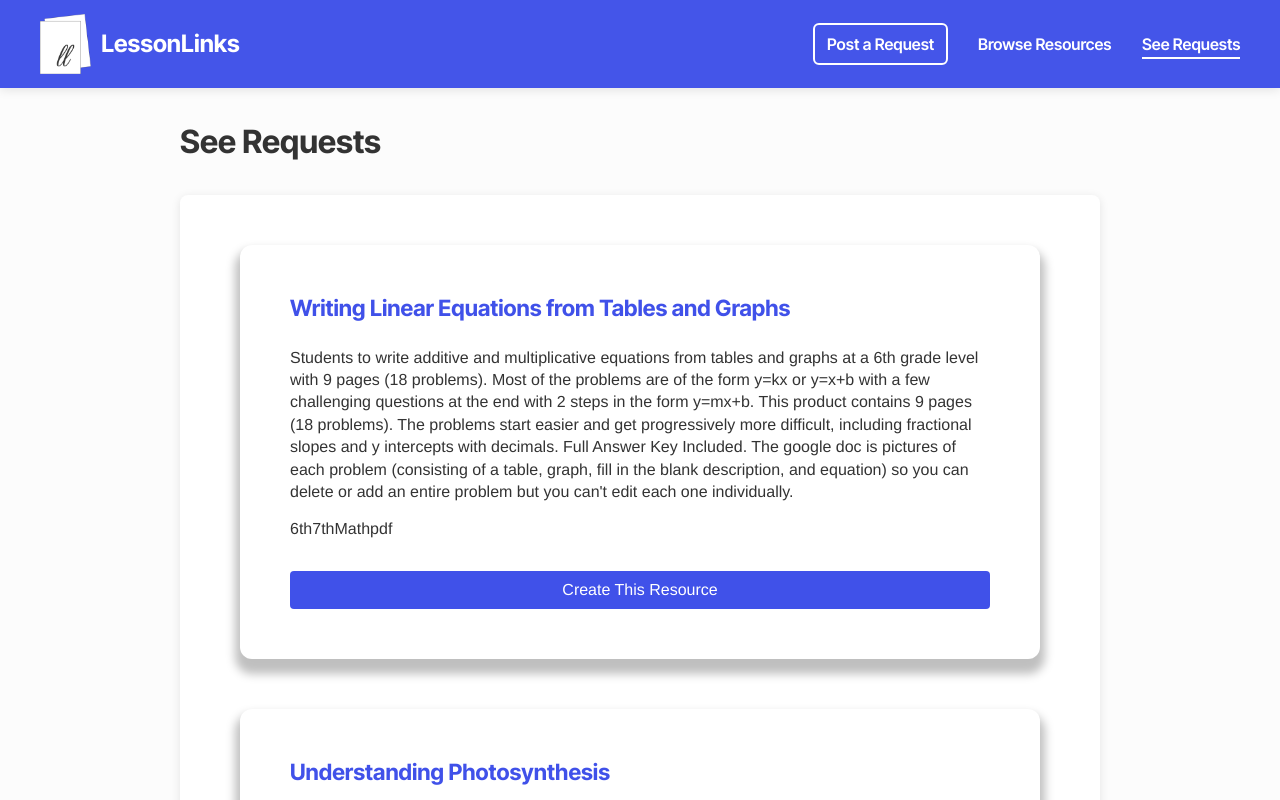
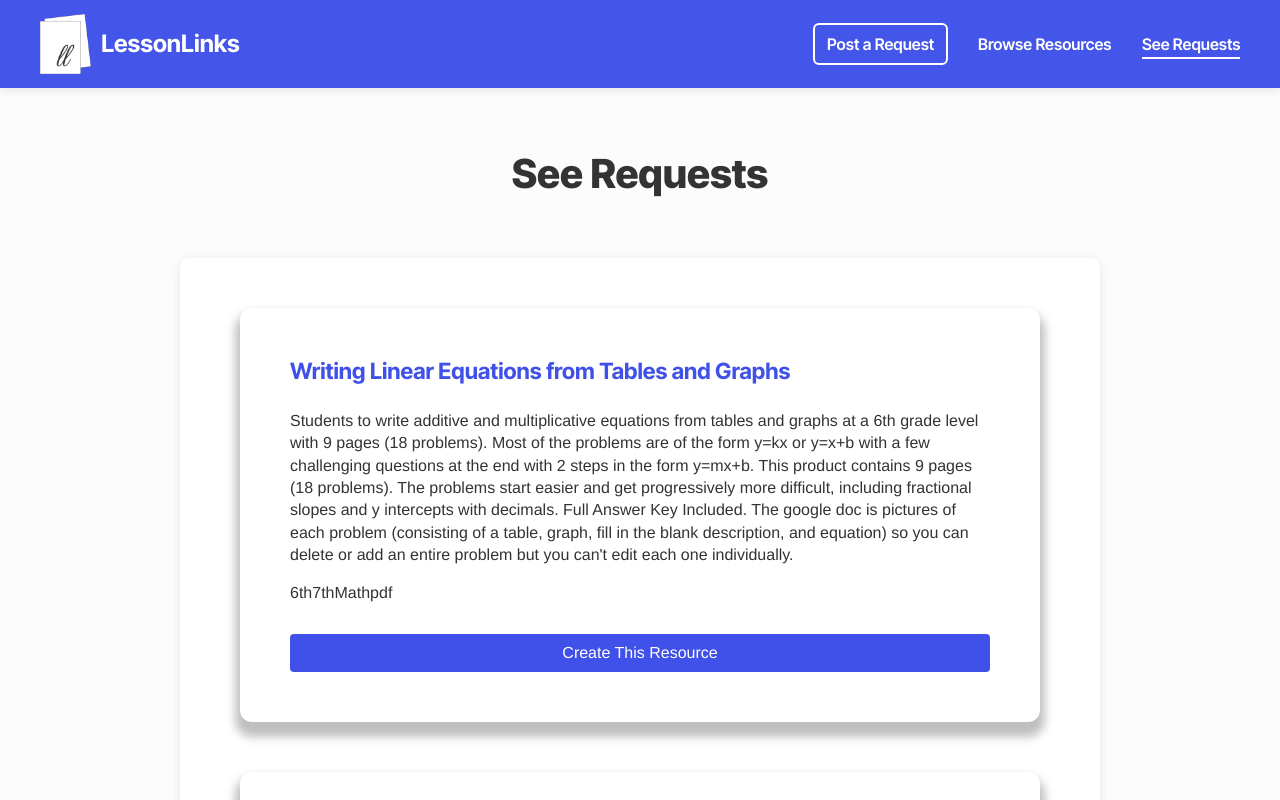
Before and after one commit to JoleneKearse/lessonLinks, a React (Vite) app in the folder client/: page /browse-requests in a window 1280 px wide. Shown: the top 800 px of the page. Built offline with nearby package versions, Linux system fonts and the light colour scheme.

Commit message:
Fix page title of See Requests page

```diff
--- a/client/src/pages/BrowseRequestsPage/BrowseRequestsPage.css
+++ b/client/src/pages/BrowseRequestsPage/BrowseRequestsPage.css
@@ -1,6 +1,16 @@
 /* Browse Requests page specific styles */
 .browse-requests-page {
   padding-top: 120px; /* Space for the fixed Navigation component */
+}
+
+/* Match the styling from BrowseResourcesPage.css for the page title */
+.browse-requests-page h1 {
+  text-align: center;
+  margin: 30px 0 60px 0;
+  font-size: 2.5rem;
+  font-weight: 800;
+  color: var(--dark);
+  line-height: 1.2;
 }
 
 .requests-container {
```
